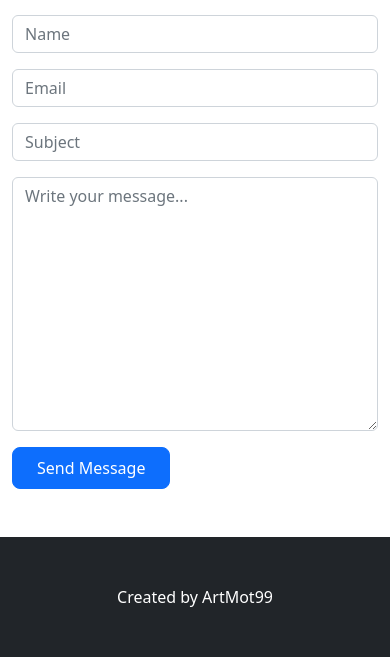
After one commit to ArtMot99/personal-blog, a Django app: page /contact/ in a window 390 px wide. The commit adds this page. Shown: the part 447-1104 px from the top of the page. Run offline with Django 4.2, Linux system fonts and the light colour scheme; some libraries are stand-ins or nearby versions.

Commit message:
Add a template for a contact page that contains a feedback form

```diff
--- a/templates/base.html
+++ b/templates/base.html
@@ -1,6 +1,7 @@
 {% load static %}
 <!DOCTYPE html>
 <html lang="en">
+{% block head %}
   <head>
     <meta charset="utf-8" />
     <meta name="viewport" content="width=device-width, initial-scale=1, shrink-to-fit=no" />
@@ -13,6 +14,7 @@
     <!-- Core theme CSS (includes Bootstrap)-->
     <link href="{% static "css/styles.css" %}" rel="stylesheet" />
   </head>
+{% endblock %}
 <body>
   {% block navigation %}
     {% include "includes/navbar.html" %}
--- /dev/null
+++ b/templates/blog/contact.html
@@ -0,0 +1,89 @@
+{% extends "base.html" %}
+{% load crispy_forms_filters %}
+{% load static %}
+
+{% block head %}
+  <meta charset="utf-8" />
+  <meta name="viewport" content="width=device-width, initial-scale=1, shrink-to-fit=no" />
+  <meta name="description" content="" />
+  <meta name="author" content="" />
+  <title>Personal Blog</title>
+  <!-- Favicon-->
+  <link rel="icon" type="image/x-icon" href="{% static "assets/favicon.ico" %}" />
+  <link rel="stylesheet" href="https://cdnjs.cloudflare.com/ajax/libs/animate.css/4.1.1/animate.min.css" />
+  <!-- Core theme CSS (includes Bootstrap)-->
+  <!-- Bootstrap CSS -->
+  <link rel="stylesheet" href="{% static "css/bootstrap.min.css" %}">
+  <!-- Style -->
+  <link rel="stylesheet" href="{% static "css/styles_contact.css" %}">
+  <!-- Original CSS -->
+  <link href="{% static "css/styles.css" %}" rel="stylesheet" />
+{% endblock %}
+
+{% block header %}{% endblock %}
+
+{% block content %}
+  <div class="content">
+    <div class="container">
+      <div class="row justify-content-center">
+        <div class="col-md-10">
+          <div class="row justify-content-center">
+            <div class="col-md-6">
+
+              <h3 class="heading mb-4">Let's talk about everything!</h3>
+              <p>Lorem ipsum dolor sit amet, consectetur adipisicing elit. Voluptas debitis, fugit natus?</p>
+
+              <p><img src="{% static "assets/undraw-contact.svg" %}" alt="Image" class="img-fluid"></p>
+            </div>
+            <div class="col-md-6">
+
+              <form class="mb-5" method="post" id="contactForm" name="contactForm">
+                {% csrf_token %}
+                {% if messages %}
+                  <div class="alert alert-success">
+                    {% for message in messages %}
+                      {{ message }}
+                    {% endfor %}
+                  </div>
+                {% endif %}
+                <div class="row">
+                  <div class="col-md-12 form-group">
+                    {{ form.name|as_crispy_field }}
+                  </div>
+                </div>
+
+                <div class="row">
+                  <div class="col-md-12 form-group">
+                    {{ form.email|as_crispy_field }}
+                  </div>
+                </div>
+
+                <div class="row">
+                  <div class="col-md-12 form-group">
+                    {{ form.subject|as_crispy_field }}
+                  </div>
+                </div>
+
+                <div class="row">
+                  <div class="col-md-12 form-group">
+                    {{ form.message|as_crispy_field }}
+                  </div>
+                </div>
+
+                <div class="row">
+                  <div class="col-12">
+                    <input type="submit" value="Send Message" class="btn btn-primary rounded-3 py-2 px-4">
+                    <span class="submitting"></span>
+                  </div>
+                </div>
+              </form>
+              <div id="form-message-warning mt-4"></div>
+              <div id="form-message-success">
+              </div>
+            </div>
+          </div>
+        </div>
+      </div>
+    </div>
+  </div>
+{% endblock %}
```
